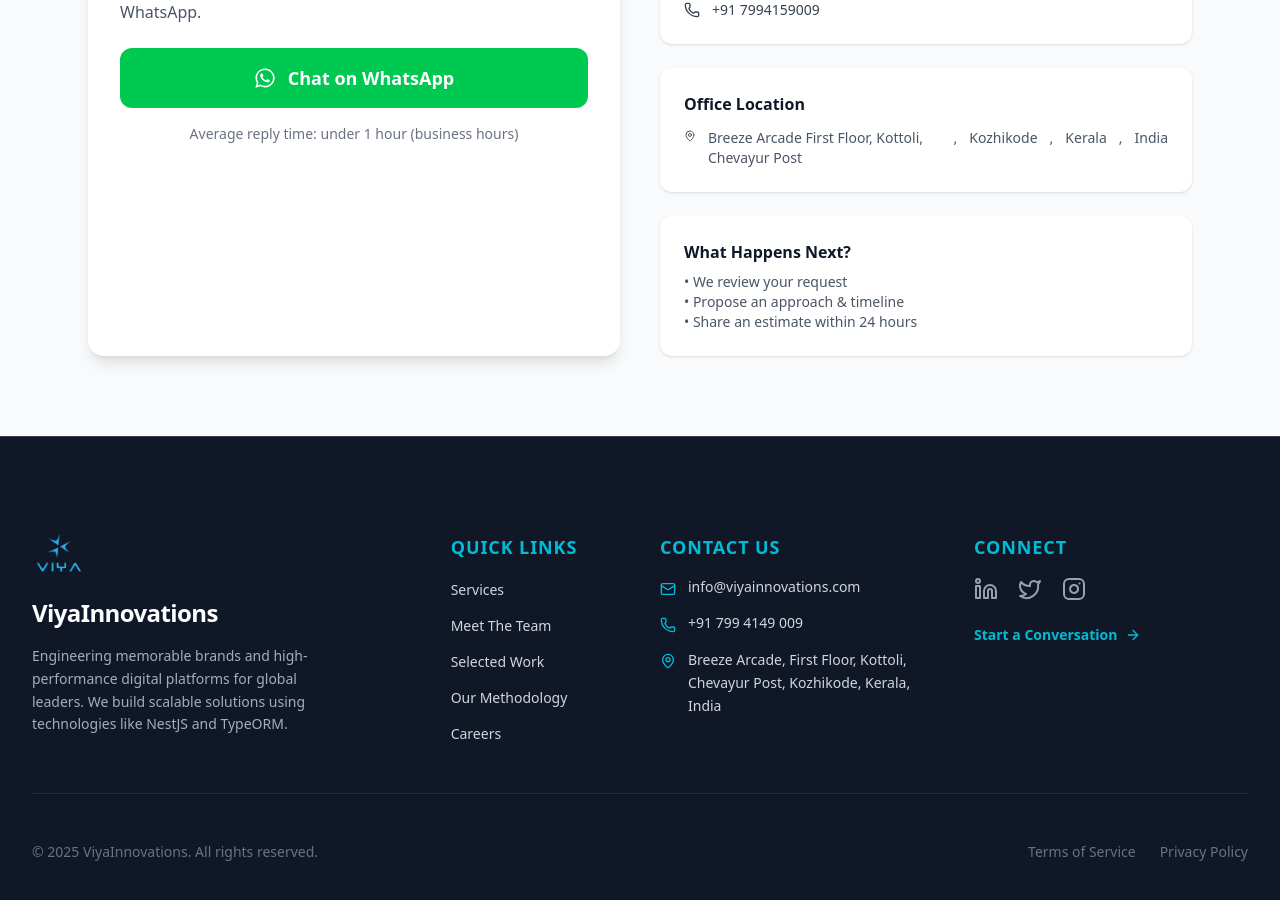
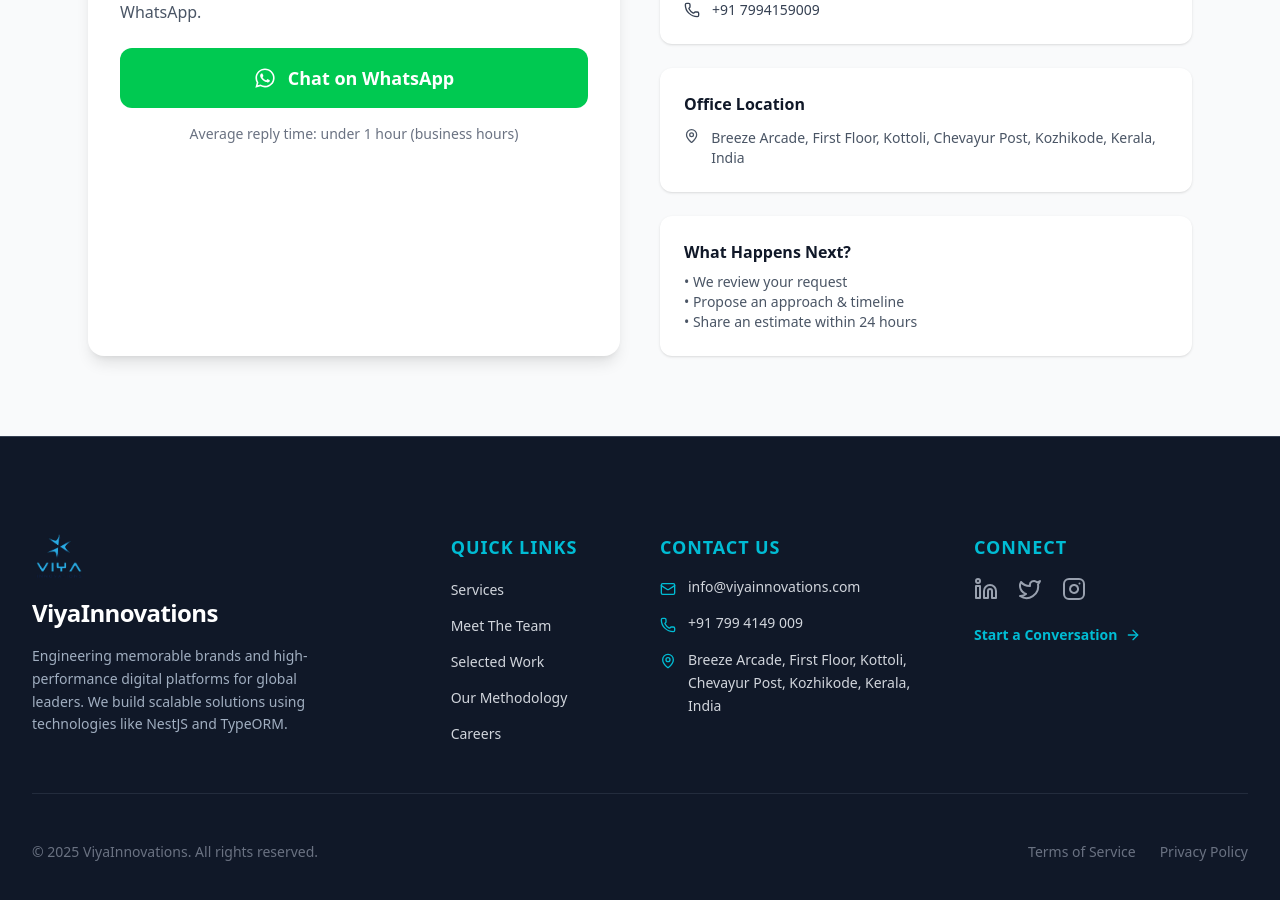
Before and after one commit to ViyaInnovations/viyainnovation-portfolio, a React (Vite) app: page / in a window 1280 px wide. Shown: the part 6775-7675 px from the top of the page. Built offline with nearby package versions, Linux system fonts and the light colour scheme.

Commit message:
location updated

```diff
--- a/src/components/Contact.jsx
+++ b/src/components/Contact.jsx
@@ -114,11 +114,8 @@
               <div className="mt-3 flex items-start gap-3 text-sm text-gray-600">
                 <MapPin size={16} aria-hidden="true" />
                 <span itemProp="streetAddress">
-                  Breeze Arcade First Floor, Kottoli, Chevayur Post
+                  Breeze Arcade, First Floor, Kottoli, Chevayur Post, Kozhikode, Kerala, India
                 </span>
-                , <span itemProp="addressLocality">Kozhikode</span>,{" "}
-                <span itemProp="addressRegion">Kerala</span>,{" "}
-                <span itemProp="addressCountry">India</span>
               </div>
             </article>
 
```
